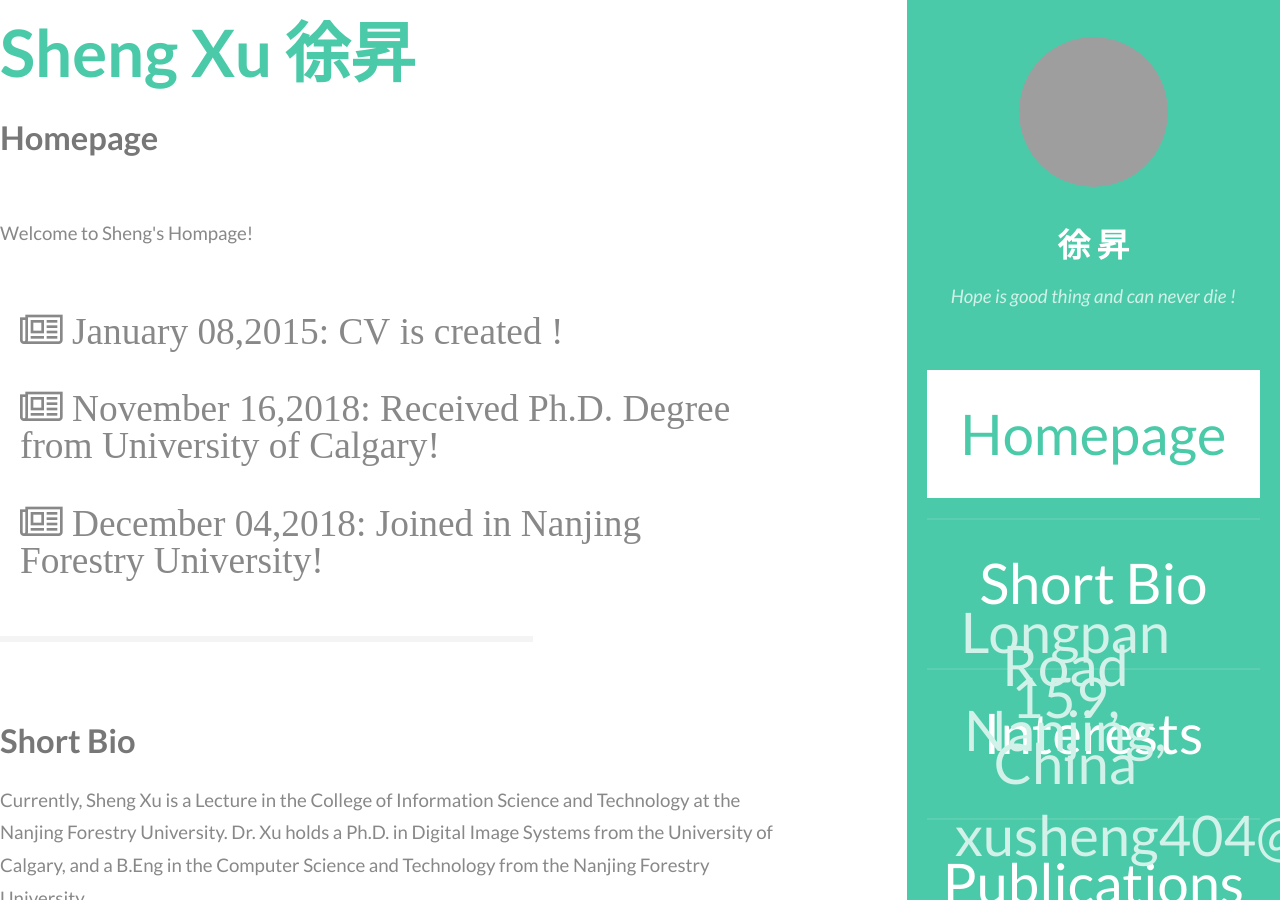
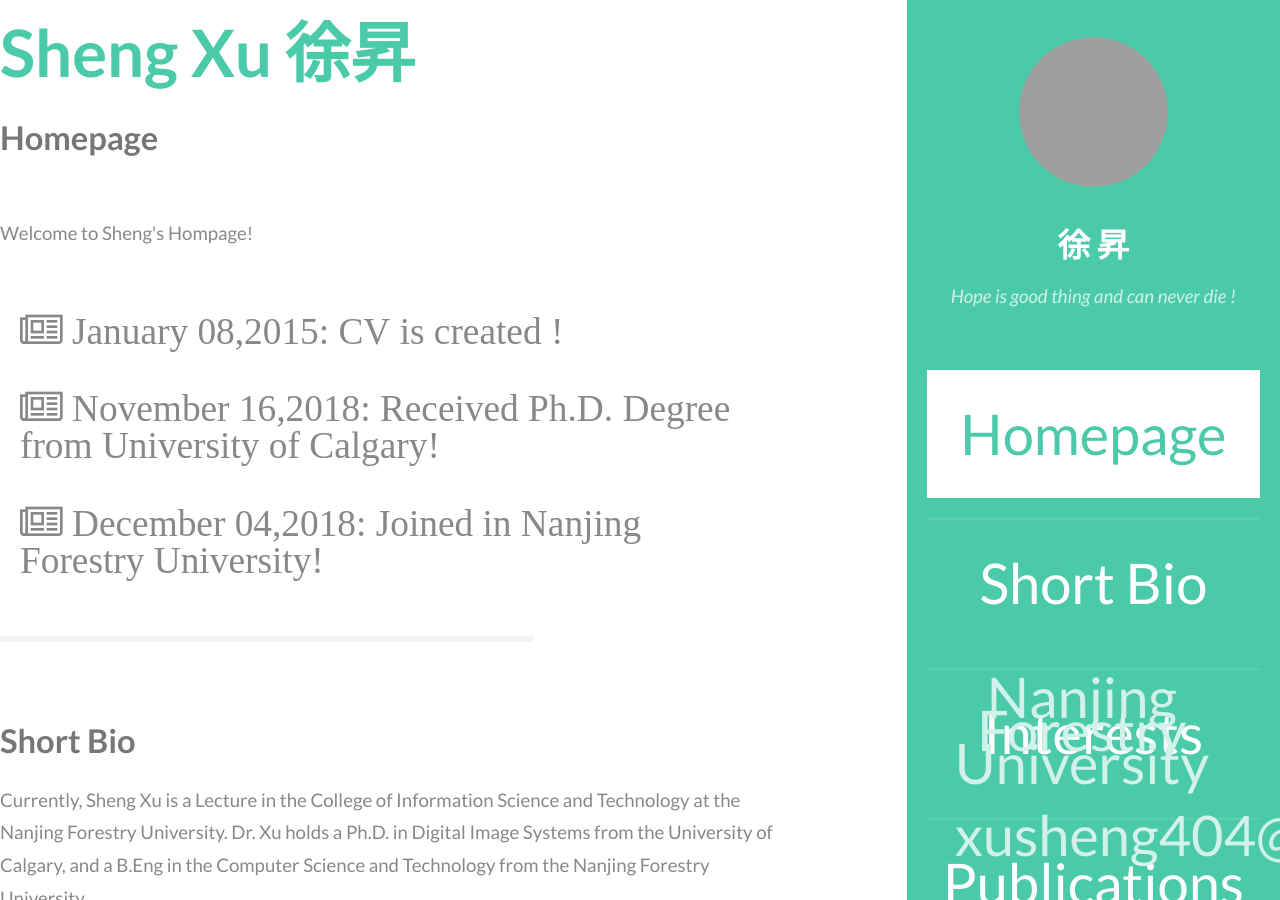
Before and after one commit to lostagex/shengxu, a Jekyll site: the page built from index.html, in a window 1280 px wide and 900 px high, scrolled down 352 px. Built offline with Jekyll 4.4.1, drawn with Linux system fonts in a browser that asks for light colours; grey boxes are pictures that could not be loaded.

Commit message:
Update header.html

```diff
--- a/_includes/header.html
+++ b/_includes/header.html
@@ -18,8 +18,8 @@
         </nav>
         <footer>
              <ul class="icons">
-                <li><class=" icon ion-location"><span class="label">Longpan Road 159, Nanjing, China</span></li>
-                <li><class="icon fa-envelope">xusheng404@gmail.com</li>
+                <li><a href="#" class=" icon ion-location"><span class="label">Github</span></a>Nanjing Forestry University</li>
+                <li><class="icon fa-envelope"><span class="label"></span>xusheng404@gmail.com</li>
 
         </footer>
     </section>
```
